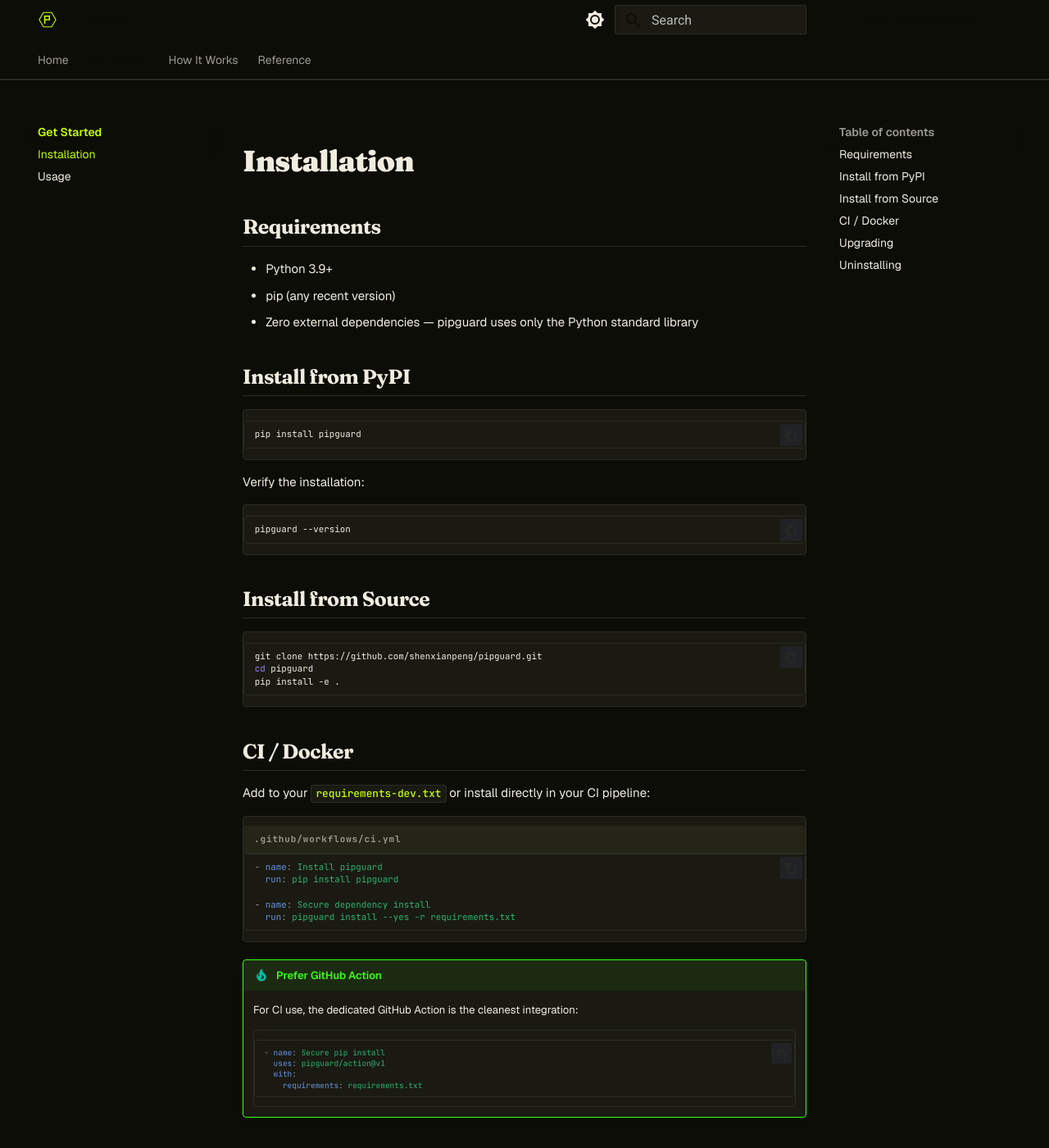
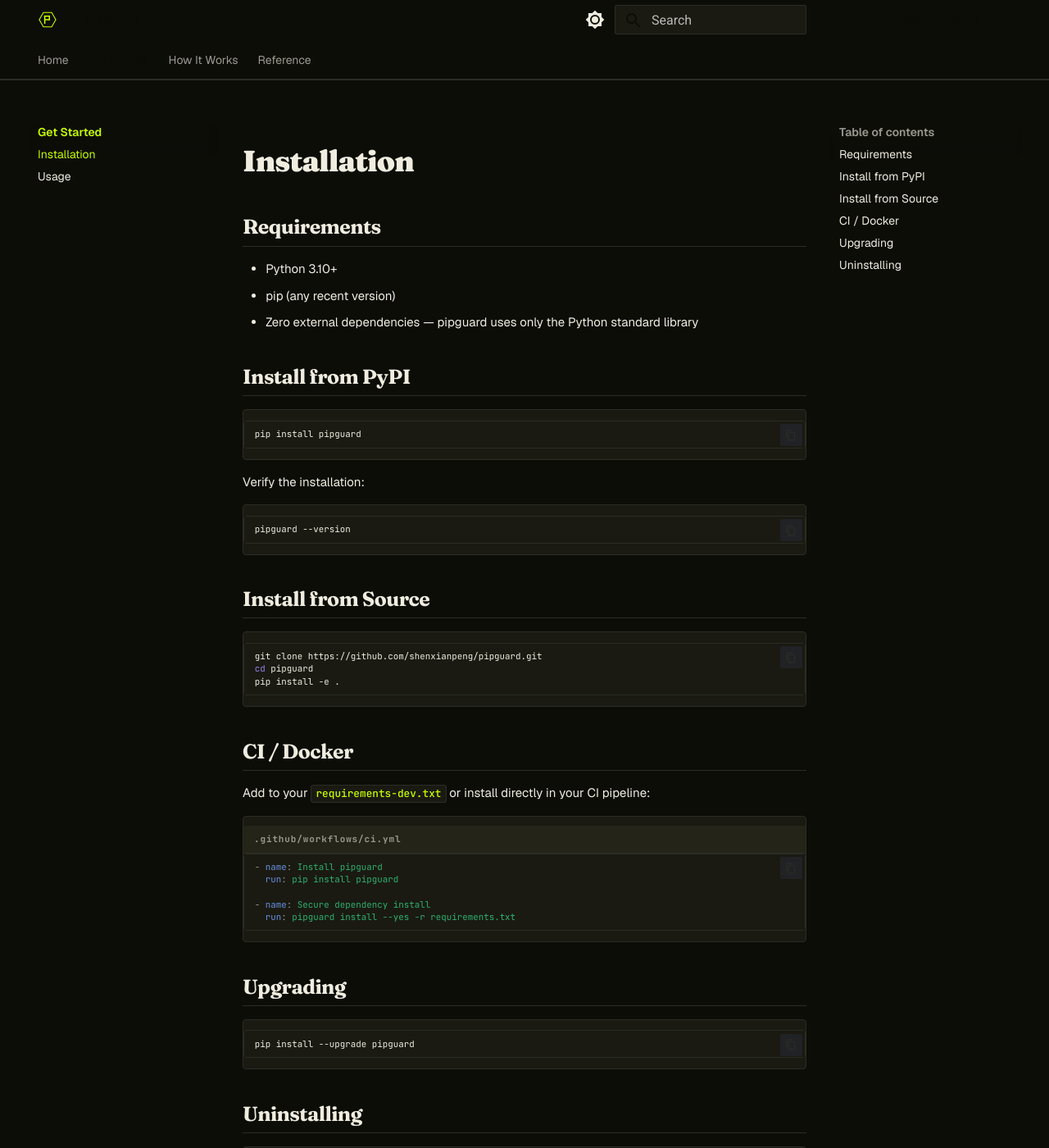
Before and after one commit to shenxianpeng/pipguard, an MkDocs documentation site: the page built from docs/installation.md, in a window 1280 px wide and 1400 px high. Shown: the whole window at 82% size. Built offline with MkDocs 1.6.1 and Material for MkDocs 9.7.7, drawn with Linux system fonts in a browser that asks for light colours; comment, search, counter and statistics services are not loaded.

Commit message:
feat: update Python version requirements to 3.10+ (#12)
* feat: update Python version requirements to 3.10+

* refactor: remove GitHub Action example for CI integration in installation guide

````diff
--- a/docs/installation.md
+++ b/docs/installation.md
@@ -2,7 +2,7 @@
 
 ## Requirements
 
-- Python 3.9+
+- Python 3.10+
 - pip (any recent version)
 - Zero external dependencies — pipguard uses only the Python standard library
 
@@ -38,16 +38,6 @@ Add to your `requirements-dev.txt` or install directly in your CI pipeline:
   run: pipguard install --yes -r requirements.txt
 ```
 
-!!! tip "Prefer GitHub Action"
-    For CI use, the dedicated GitHub Action is the cleanest integration:
-
-    ```yaml
-    - name: Secure pip install
-      uses: pipguard/action@v1
-      with:
-        requirements: requirements.txt
-    ```
-
 ## Upgrading
 
 ```bash
--- a/pyproject.toml
+++ b/pyproject.toml
@@ -7,7 +7,7 @@ name = "pipguard"
 dynamic = ["version"]
 description = "Scan Python packages for supply chain attacks before installing them"
 readme = "README.md"
-requires-python = ">=3.9"
+requires-python = ">=3.10"
 authors = [
   { name="Xianpeng Shen", email="xianpeng.shen@gmail.com" }
 ]
@@ -17,7 +17,6 @@ classifiers = [
   "Environment :: Console",
   "Intended Audience :: Developers",
   "Programming Language :: Python :: 3",
-  "Programming Language :: Python :: 3.9",
   "Programming Language :: Python :: 3.10",
   "Programming Language :: Python :: 3.11",
   "Programming Language :: Python :: 3.12",
````
Also changed, not shown: 1 other file.
